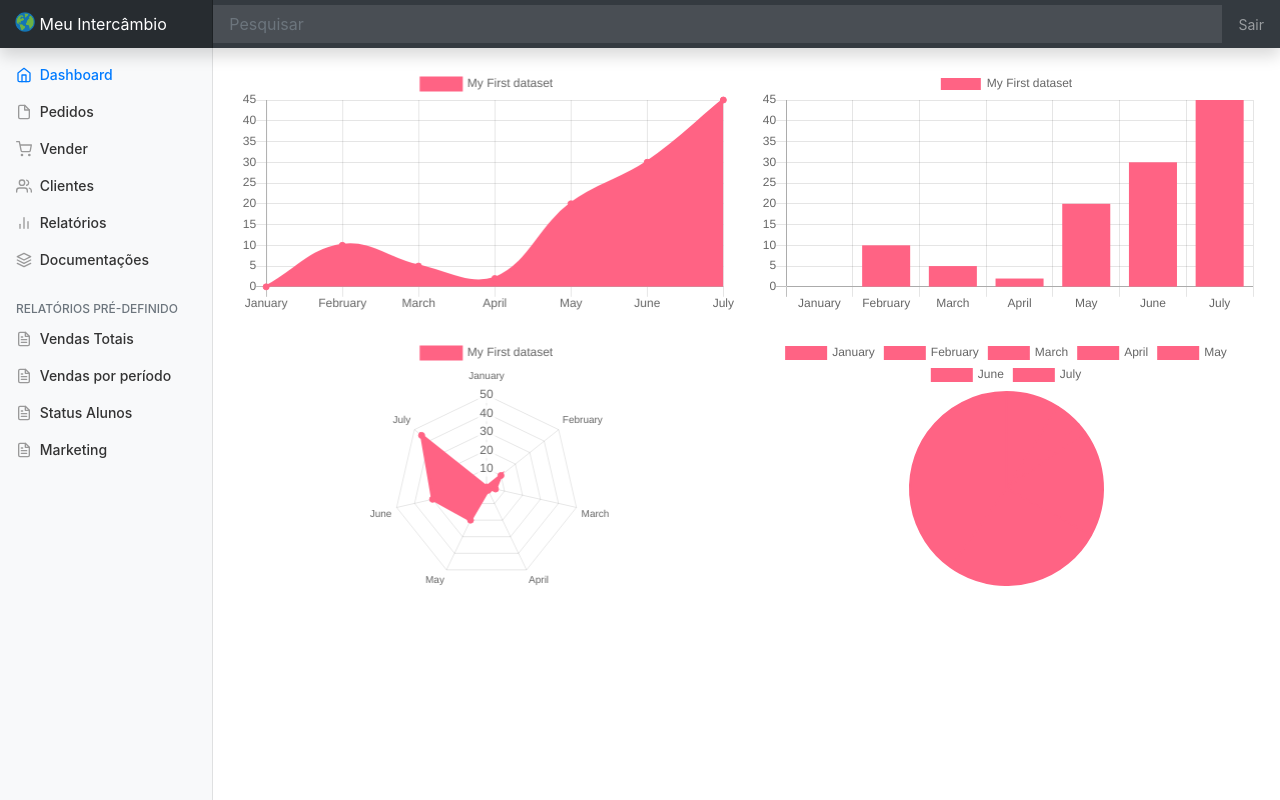
After one commit to felipelm3g/MeuIntercambio, a PHP site: page /interno/dashboard.php in a window 1280 px wide. The commit adds this page. Run offline with PHP 8.4, Linux system fonts and the light colour scheme; some libraries are stand-ins or nearby versions.

Commit message:
Felipe
ajsute

```diff
--- /dev/null
+++ b/css/dashboard.css
@@ -0,0 +1,106 @@
+body {
+  font-size: .875rem;
+}
+
+.div50 {
+    float: left;
+    width: calc(50% - 10px);
+    /*background-color: #000;*/
+}
+
+.feather {
+  width: 16px;
+  height: 16px;
+  vertical-align: text-bottom;
+}
+
+/*
+ * Sidebar
+ */
+
+.sidebar {
+  position: fixed;
+  top: 0;
+  bottom: 0;
+  left: 0;
+  z-index: 100; /* Coloca atrás do navbar */
+  padding: 48px 0 0; /* Altura do navbar */
+  box-shadow: inset -1px 0 0 rgba(0, 0, 0, .1);
+}
+
+.sidebar-sticky {
+  position: relative;
+  top: 0;
+  height: calc(100vh - 48px);
+  padding-top: .5rem;
+  overflow-x: hidden;
+  overflow-y: auto; /* Conteúdo com rolagem, se a viewport é menor que o conteúdo. */
+}
+
+@supports ((position: -webkit-sticky) or (position: sticky)) {
+  .sidebar-sticky {
+    position: -webkit-sticky;
+    position: sticky;
+  }
+}
+
+.sidebar .nav-link {
+  font-weight: 500;
+  color: #333;
+}
+
+.sidebar .nav-link .feather {
+  margin-right: 4px;
+  color: #999;
+}
+
+.sidebar .nav-link.active {
+  color: #007bff;
+}
+
+.sidebar .nav-link:hover .feather,
+.sidebar .nav-link.active .feather {
+  color: inherit;
+}
+
+.sidebar-heading {
+  font-size: .75rem;
+  text-transform: uppercase;
+}
+
+/*
+ * Conteúdo
+ */
+
+[role="main"] {
+  padding-top: 48px; /* Espaço para o navbar fixo. */
+}
+
+/*
+ * Navbar
+ */
+
+.navbar-brand {
+  padding-top: .75rem;
+  padding-bottom: .75rem;
+  font-size: 1rem;
+  background-color: rgba(0, 0, 0, .25);
+  box-shadow: inset -1px 0 0 rgba(0, 0, 0, .25);
+}
+
+.navbar .form-control {
+  padding: .75rem 1rem;
+  border-width: 0;
+  border-radius: 0;
+}
+
+.form-control-dark {
+  color: #fff;
+  background-color: rgba(255, 255, 255, .1);
+  border-color: rgba(255, 255, 255, .1);
+}
+
+.form-control-dark:focus {
+  border-color: transparent;
+  box-shadow: 0 0 0 3px rgba(255, 255, 255, .25);
+}
--- /dev/null
+++ b/interno/dashboard.php
@@ -0,0 +1,130 @@
+<!DOCTYPE html>
+<html lang="pt-br"><head>
+        <meta charset="utf-8">
+        <meta name="viewport" content="width=device-width, initial-scale=1, shrink-to-fit=no">
+        <meta name="description" content="">
+        <meta name="author" content="">
+        <link rel="icon" href="../imgs/favicon.ico">
+
+        <title>Meu Intercâmbio - Dashboard</title>
+
+        <!-- Principal CSS do Bootstrap -->
+        <link href="../css/bootstrap.min.css" rel="stylesheet">
+
+        <!-- Estilos customizados para esse template -->
+        <link href="../css/dashboard.css" rel="stylesheet">
+
+        <script src="https://cdnjs.cloudflare.com/ajax/libs/Chart.js/2.4.0/Chart.min.js"></script>
+        <script src="../js/dashboard.js"></script>
+
+    <body cz-shortcut-listen="true">
+        <nav class="navbar navbar-dark fixed-top bg-dark flex-md-nowrap p-0 shadow">
+            <a class="navbar-brand col-sm-3 col-md-2 mr-0" href="#">
+                <img src="../imgs/icone.png" width="20" height="20" class="d-inline-block align-top" alt="">
+                Meu Intercâmbio
+            </a>
+            <input class="form-control form-control-dark w-100" type="text" placeholder="Pesquisar" aria-label="Search">
+            <ul class="navbar-nav px-3">
+                <li class="nav-item text-nowrap">
+                    <a class="nav-link" href="#">Sair</a>
+                </li>
+            </ul>
+        </nav>
+
+        <div class="container-fluid">
+            <div class="row">
+                <nav class="col-md-2 d-none d-md-block bg-light sidebar">
+                    <div class="sidebar-sticky">
+                        <ul class="nav flex-column">
+                            <li class="nav-item">
+                                <a class="nav-link active" href="#">
+                                    <svg xmlns="http://www.w3.org/2000/svg" width="24" height="24" viewBox="0 0 24 24" fill="none" stroke="currentColor" stroke-width="2" stroke-linecap="round" stroke-linejoin="round" class="feather feather-home"><path d="M3 9l9-7 9 7v11a2 2 0 0 1-2 2H5a2 2 0 0 1-2-2z"></path><polyline points="9 22 9 12 15 12 15 22"></polyline></svg>
+                                    Dashboard <span class="sr-only">(atual)</span>
+                                </a>
+                            </li>
+                            <li class="nav-item">
+                                <a class="nav-link" href="#">
+                                    <svg xmlns="http://www.w3.org/2000/svg" width="24" height="24" viewBox="0 0 24 24" fill="none" stroke="currentColor" stroke-width="2" stroke-linecap="round" stroke-linejoin="round" class="feather feather-file"><path d="M13 2H6a2 2 0 0 0-2 2v16a2 2 0 0 0 2 2h12a2 2 0 0 0 2-2V9z"></path><polyline points="13 2 13 9 20 9"></polyline></svg>
+                                    Pedidos
+                                </a>
+                            </li>
+                            <li class="nav-item">
+                                <a class="nav-link" href="#">
+                                    <svg xmlns="http://www.w3.org/2000/svg" width="24" height="24" viewBox="0 0 24 24" fill="none" stroke="currentColor" stroke-width="2" stroke-linecap="round" stroke-linejoin="round" class="feather feather-shopping-cart"><circle cx="9" cy="21" r="1"></circle><circle cx="20" cy="21" r="1"></circle><path d="M1 1h4l2.68 13.39a2 2 0 0 0 2 1.61h9.72a2 2 0 0 0 2-1.61L23 6H6"></path></svg>
+                                    Vender
+                                </a>
+                            </li>
+                            <li class="nav-item">
+                                <a class="nav-link" href="#">
+                                    <svg xmlns="http://www.w3.org/2000/svg" width="24" height="24" viewBox="0 0 24 24" fill="none" stroke="currentColor" stroke-width="2" stroke-linecap="round" stroke-linejoin="round" class="feather feather-users"><path d="M17 21v-2a4 4 0 0 0-4-4H5a4 4 0 0 0-4 4v2"></path><circle cx="9" cy="7" r="4"></circle><path d="M23 21v-2a4 4 0 0 0-3-3.87"></path><path d="M16 3.13a4 4 0 0 1 0 7.75"></path></svg>
+                                    Clientes
+                                </a>
+                            </li>
+                            <li class="nav-item">
+                                <a class="nav-link" href="#">
+                                    <svg xmlns="http://www.w3.org/2000/svg" width="24" height="24" viewBox="0 0 24 24" fill="none" stroke="currentColor" stroke-width="2" stroke-linecap="round" stroke-linejoin="round" class="feather feather-bar-chart-2"><line x1="18" y1="20" x2="18" y2="10"></line><line x1="12" y1="20" x2="12" y2="4"></line><line x1="6" y1="20" x2="6" y2="14"></line></svg>
+                                    Relatórios
+                                </a>
+                            </li>
+                            <li class="nav-item">
+                                <a class="nav-link" href="#">
+                                    <svg xmlns="http://www.w3.org/2000/svg" width="24" height="24" viewBox="0 0 24 24" fill="none" stroke="currentColor" stroke-width="2" stroke-linecap="round" stroke-linejoin="round" class="feather feather-layers"><polygon points="12 2 2 7 12 12 22 7 12 2"></polygon><polyline points="2 17 12 22 22 17"></polyline><polyline points="2 12 12 17 22 12"></polyline></svg>
+                                    Documentações
+                                </a>
+                            </li>
+                        </ul>
+
+                        <h6 class="sidebar-heading d-flex justify-content-between align-items-center px-3 mt-4 mb-1 text-muted">
+                            <span>Relatórios pré-definido</span>
+                            <!--                            <a class="d-flex align-items-center text-muted" href="#">
+                                                            <svg xmlns="http://www.w3.org/2000/svg" width="24" height="24" viewBox="0 0 24 24" fill="none" stroke="currentColor" stroke-width="2" stroke-linecap="round" stroke-linejoin="round" class="feather feather-plus-circle"><circle cx="12" cy="12" r="10"></circle><line x1="12" y1="8" x2="12" y2="16"></line><line x1="8" y1="12" x2="16" y2="12"></line></svg>
+                                                        </a>-->
+                        </h6>
+                        <ul class="nav flex-column mb-2">
+                            <li class="nav-item">
+                                <a class="nav-link" href="#">
+                                    <svg xmlns="http://www.w3.org/2000/svg" width="24" height="24" viewBox="0 0 24 24" fill="none" stroke="currentColor" stroke-width="2" stroke-linecap="round" stroke-linejoin="round" class="feather feather-file-text"><path d="M14 2H6a2 2 0 0 0-2 2v16a2 2 0 0 0 2 2h12a2 2 0 0 0 2-2V8z"></path><polyline points="14 2 14 8 20 8"></polyline><line x1="16" y1="13" x2="8" y2="13"></line><line x1="16" y1="17" x2="8" y2="17"></line><polyline points="10 9 9 9 8 9"></polyline></svg>
+                                    Vendas Totais
+                                </a>
+                            </li>
+                            <li class="nav-item">
+                                <a class="nav-link" href="#">
+                                    <svg xmlns="http://www.w3.org/2000/svg" width="24" height="24" viewBox="0 0 24 24" fill="none" stroke="currentColor" stroke-width="2" stroke-linecap="round" stroke-linejoin="round" class="feather feather-file-text"><path d="M14 2H6a2 2 0 0 0-2 2v16a2 2 0 0 0 2 2h12a2 2 0 0 0 2-2V8z"></path><polyline points="14 2 14 8 20 8"></polyline><line x1="16" y1="13" x2="8" y2="13"></line><line x1="16" y1="17" x2="8" y2="17"></line><polyline points="10 9 9 9 8 9"></polyline></svg>
+                                    Vendas por período
+                                </a>
+                            </li>
+                            <li class="nav-item">
+                                <a class="nav-link" href="#">
+                                    <svg xmlns="http://www.w3.org/2000/svg" width="24" height="24" viewBox="0 0 24 24" fill="none" stroke="currentColor" stroke-width="2" stroke-linecap="round" stroke-linejoin="round" class="feather feather-file-text"><path d="M14 2H6a2 2 0 0 0-2 2v16a2 2 0 0 0 2 2h12a2 2 0 0 0 2-2V8z"></path><polyline points="14 2 14 8 20 8"></polyline><line x1="16" y1="13" x2="8" y2="13"></line><line x1="16" y1="17" x2="8" y2="17"></line><polyline points="10 9 9 9 8 9"></polyline></svg>
+                                    Status Alunos
+                                </a>
+                            </li>
+                            <li class="nav-item">
+                                <a class="nav-link" href="#">
+                                    <svg xmlns="http://www.w3.org/2000/svg" width="24" height="24" viewBox="0 0 24 24" fill="none" stroke="currentColor" stroke-width="2" stroke-linecap="round" stroke-linejoin="round" class="feather feather-file-text"><path d="M14 2H6a2 2 0 0 0-2 2v16a2 2 0 0 0 2 2h12a2 2 0 0 0 2-2V8z"></path><polyline points="14 2 14 8 20 8"></polyline><line x1="16" y1="13" x2="8" y2="13"></line><line x1="16" y1="17" x2="8" y2="17"></line><polyline points="10 9 9 9 8 9"></polyline></svg>
+                                    Marketing
+                                </a>
+                            </li>
+                        </ul>
+                    </div>
+                </nav>
+
+                <main role="main" class="col-md-9 ml-sm-auto col-lg-10 px-4" style="margin-bottom: 15px;">
+                    <div class="div50" style="margin-top: 20px; margin-right: 10px;">
+                        <canvas style="float: left; width: 100%; margin: 0px; padding: 0px;" id="grafic1"></canvas>
+                    </div>
+                    <div class="div50" style="margin-top: 20px; margin-left: 10px;">
+                        <canvas style="float: left; width: 100%; margin: 0px; padding: 0px;" id="grafic2"></canvas>
+                    </div>
+                    <div class="div50" style="margin-top: 20px; margin-right: 10px;">
+                        <canvas style="float: left; width: 100%; margin: 0px; padding: 0px;" id="grafic3"></canvas>
+                    </div>
+                    <div class="div50" style="margin-top: 20px; margin-left: 10px;">
+                        <canvas style="float: left; width: 100%; margin: 0px; padding: 0px;" id="grafic4"></canvas>
+                    </div>
+
+                </main>
+            </div>
+        </div>
+    </body>
+</html>
--- a/interno/index.php
+++ b/interno/index.php
@@ -7,7 +7,7 @@
         <meta name="author" content="">
         <link rel="icon" href="../imgs/favicon.ico">
 
-        <title>Meu Intercâmbio - Acesso Aluno</title>
+        <title>Meu Intercâmbio - Acesso Interno</title>
 
         <!-- Principal CSS do Bootstrap -->
         <link href="../css/bootstrap.min.css" rel="stylesheet">
```
Also changed, not shown: js/dashboard.js (added, +85 -0 lines).
